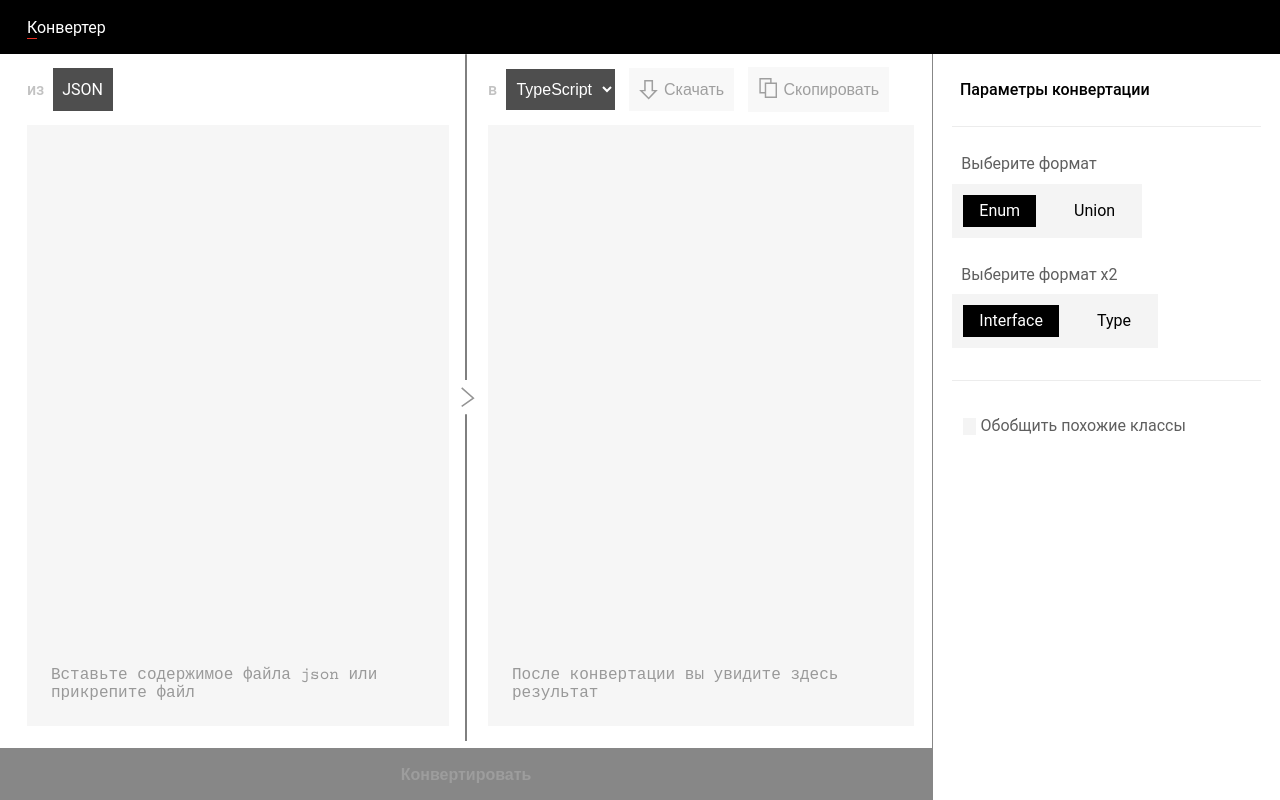
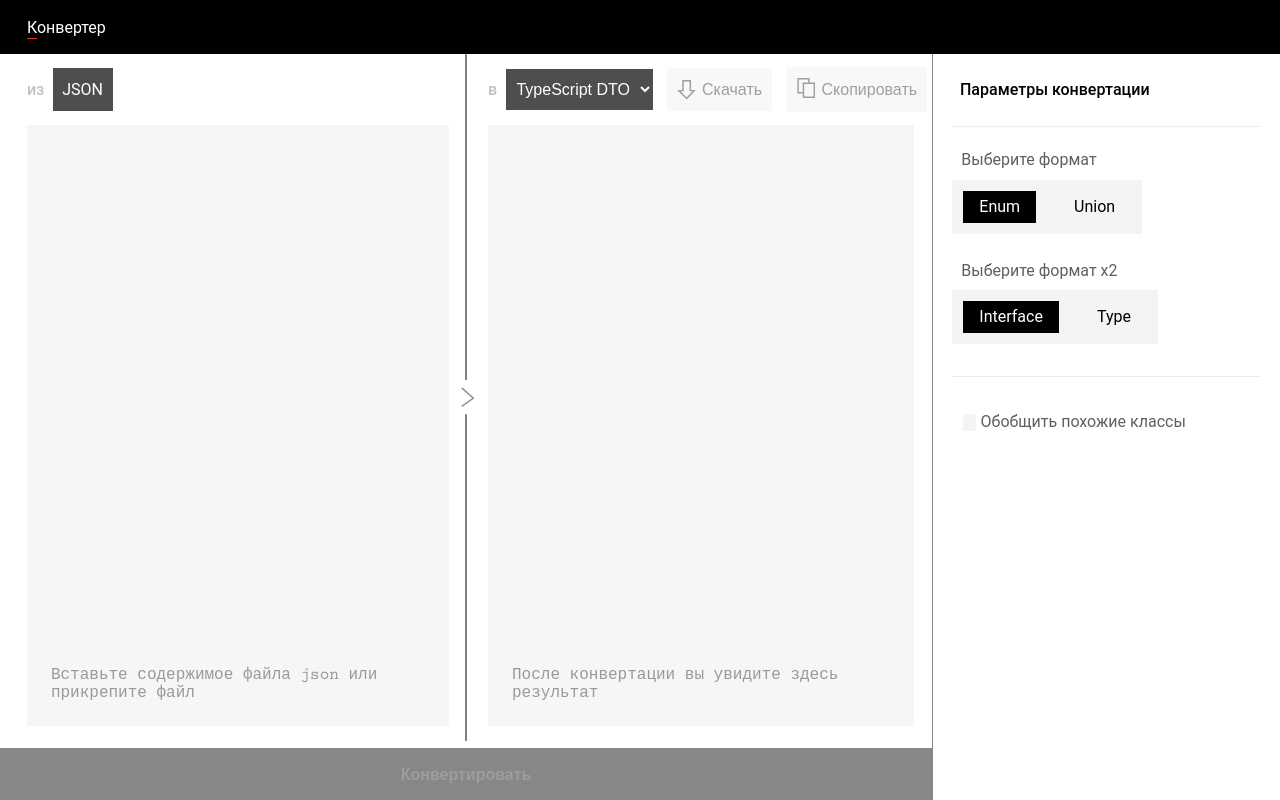
Before and after one commit to ArtyomYaprintsev/converter, a React (Vite) app: page / in a window 1280 px wide. Built offline with nearby package versions, Linux system fonts and the light colour scheme.

Commit message:
Little visual changes

```diff
--- a/src/App.css
+++ b/src/App.css
@@ -319,7 +319,7 @@ button {
 }
 
 .RightSide .Container .Body {
-  padding-top: 3vh;
+  padding-top: 2.5vh;
   display: flex;
   flex-flow: column;
 }
@@ -388,7 +388,7 @@ button {
 
 .RightSide .AddittionOption input[type=checkbox]:checked {
   display: inline-block;
-  background-color: #8B8B8B;
+  background-color: #4E4E4E;
 
 }
 
--- a/src/App.tsx
+++ b/src/App.tsx
@@ -136,7 +136,7 @@ function App() {
                   <span className="Text">в</span>
                   <select id="ToTypes" defaultValue={"TypeScript"}>
                     <option value="TypeScript">
-                      TypeScript
+                      TypeScript DTO
                     </option>
                     <option value="Another">
                       Another
```
